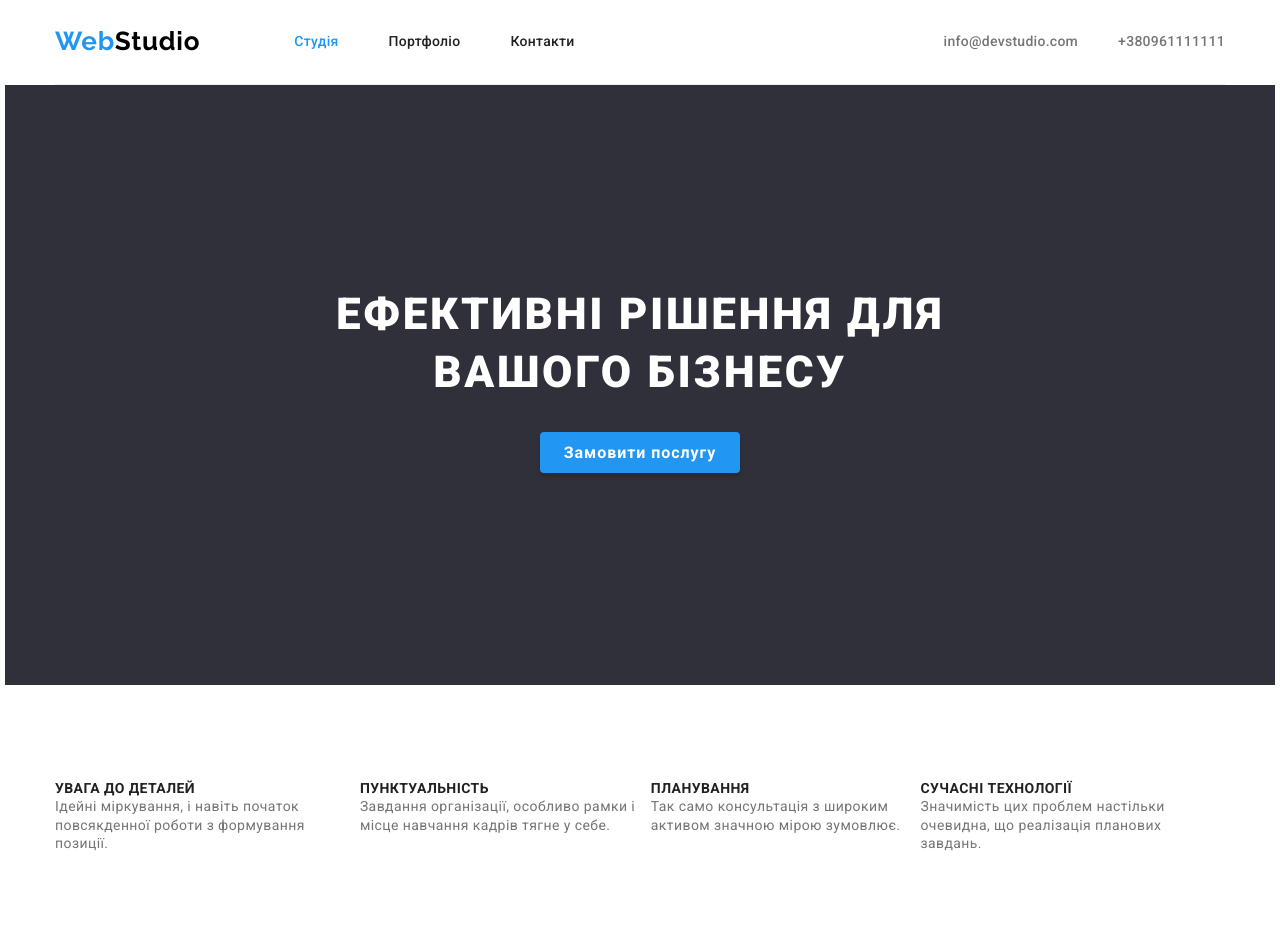
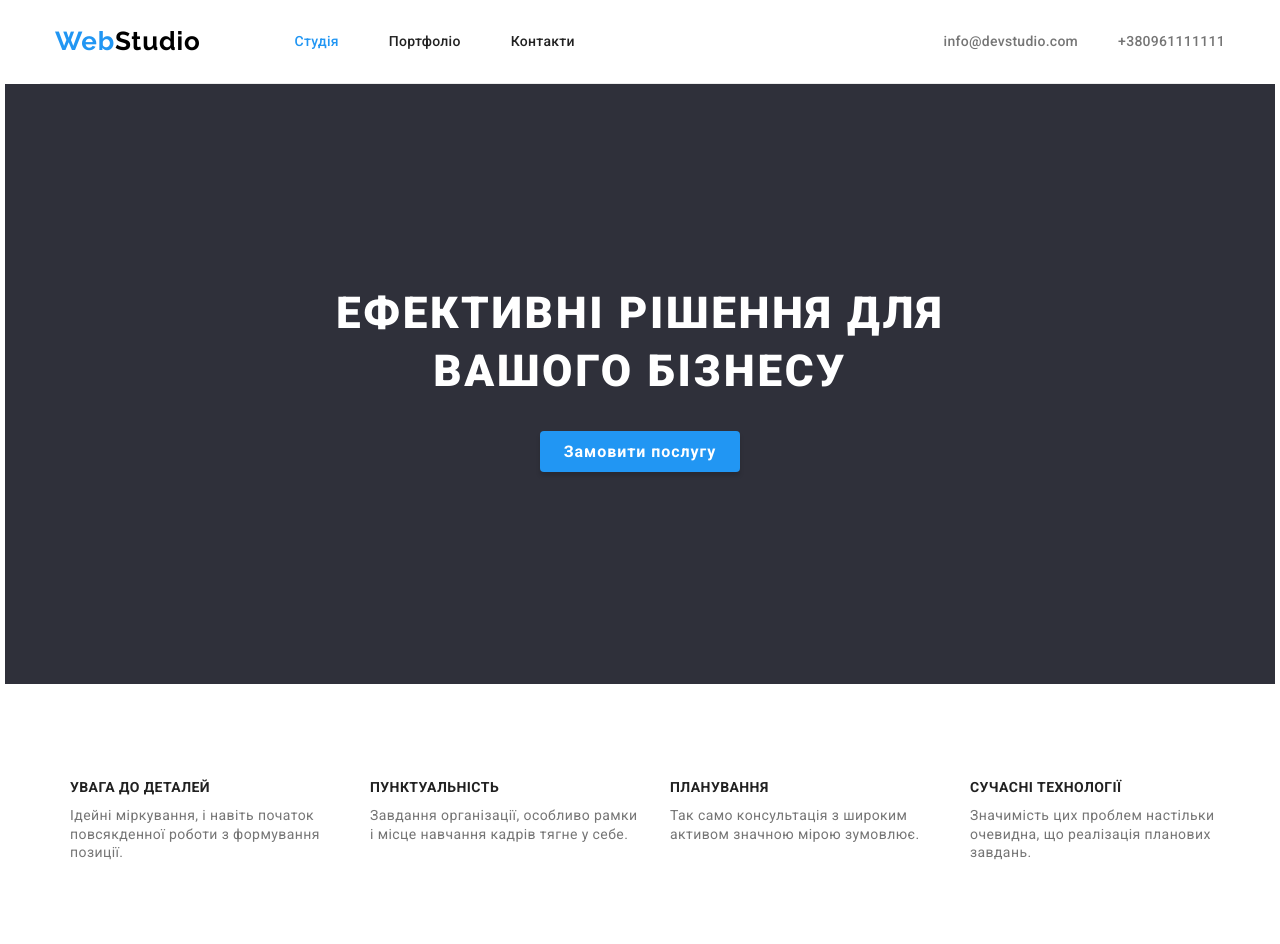
Before and after one commit to Dimalevig/goit-markup-hw-04, a plain HTML site: page index.html in a window 1280 px wide. Shown: the top 944 px of the page. Drawn offline with nearby package versions, Linux system fonts and the light colour scheme.

Commit message:
update home work

```diff
--- a/css/styles.css
+++ b/css/styles.css
@@ -57,9 +57,9 @@ body {
 } */
 /* <=======logo=======> */
 .logo-link {
-  margin-top: 24px;
+  display: flex;
+  align-items: center;
   margin-right: 94px;
-  margin-bottom: 25px;
 
   font-family: "Raleway";
   font-weight: 700;
@@ -92,8 +92,10 @@ nav {
   margin-left: auto;
 }
 .contact-item {
-  margin-top: 32px;
-  margin-bottom: 32px;
+  display: flex;
+  align-items: center;
+  padding-top: 32px;
+  padding-bottom: 32px;
 }
 .contact-item:not(:last-child) {
   margin-right: 40px;
@@ -104,6 +106,10 @@ nav {
 }
 .nav-menu:not(:last-child) {
   margin-right: 50px;
+}
+.nav-menu {
+  padding-top: 32px;
+  padding-bottom: 32px;
 }
 .nav-link {
   font-family: "Roboto";
@@ -137,6 +143,7 @@ nav {
   margin-left: 5px;
   margin-right: 5px;
   padding-top: 200px;
+  padding-bottom: 200px;
   height: 600px;
   background-color: var(--background-color);
 }
@@ -191,17 +198,17 @@ nav {
   margin-right: auto;
 }
 .horizontal-block-item {
-  flex-basis: calc((100%-90px) * 4);
+  width: 270px;
 }
-
-.sub-hero-title:not(:last-child) {
+.horizontal-block-item:not(:last-child) {
   margin-right: 30px;
 }
 .sub-hero {
-  margin-bottom: 94px;
+  padding-top: 94px;
+  padding-bottom: 94px;
 }
 .sub-hero-title {
-  margin-top: 94px;
+  margin-bottom: 10px;
   font-weight: 700;
   font-size: 14px;
   line-height: 1.33;
@@ -216,8 +223,11 @@ nav {
   line-height: 1.33;
   letter-spacing: 0.03em;
 }
+.employment {
+  padding-top: 94px;
+  padding-bottom: 94px;
+}
 .employment-and-team {
-  padding-top: 94px;
   margin-bottom: 50px;
   font-weight: 700;
   font-size: 36px;
--- a/index.html
+++ b/index.html
@@ -21,8 +21,8 @@
     <link rel="stylesheet" href="./css/styles.css" />
   </head>
   <body>
-    <div class="container">
-      <header class="header">
+    <header>
+      <div class="container header">
         <a class="logo-link link" href="./index.html"
           ><span class="logo-accent">Web</span>Studio</a
         >
@@ -51,8 +51,8 @@
             <a class="contact link" href="tel:+380961111111">+380961111111</a>
           </li>
         </ul>
+      </div>
     </header>
-    </div>
     <main>
       <section class="hero">
         <div class="container">
@@ -61,6 +61,7 @@
         </div>
       </section>
       <section class="sub-hero">
+        <div class="container">
           <ul class="horizontal-block container">
             <li class="horizontal-block-item list">
               <h2 class="sub-hero-title">УВАГА ДО ДЕТАЛЕЙ</h2>
@@ -72,8 +73,8 @@
             <li class="horizontal-block-item list">
               <h2 class="sub-hero-title">ПУНКТУАЛЬНІСТЬ</h2>
               <p class="sub-title">
-              Завдання організації, особливо рамки і місце навчання кадрів тягне
-              у себе.
+                Завдання організації, особливо рамки і місце навчання кадрів
+                тягне у себе.
               </p>
             </li>
             <li class="horizontal-block-item list">
@@ -85,13 +86,14 @@
             <li class="horizontal-block-item list">
               <h2 class="sub-hero-title">СУЧАСНІ ТЕХНОЛОГІЇ</h2>
               <p class="sub-title">
-              Значимість цих проблем настільки очевидна, що реалізація планових
-              завдань.
+                Значимість цих проблем настільки очевидна, що реалізація
+                планових завдань.
               </p>
             </li>
           </ul>
+        </div>
       </section>
-      <section>
+      <section class="employment">
         <div class="container">
           <h2 class="employment-and-team">Чим ми займаємося</h2>
           <ul class="list employment-horizontal-block">
```
Lines whose indentation alone changed are shown as unchanged.
